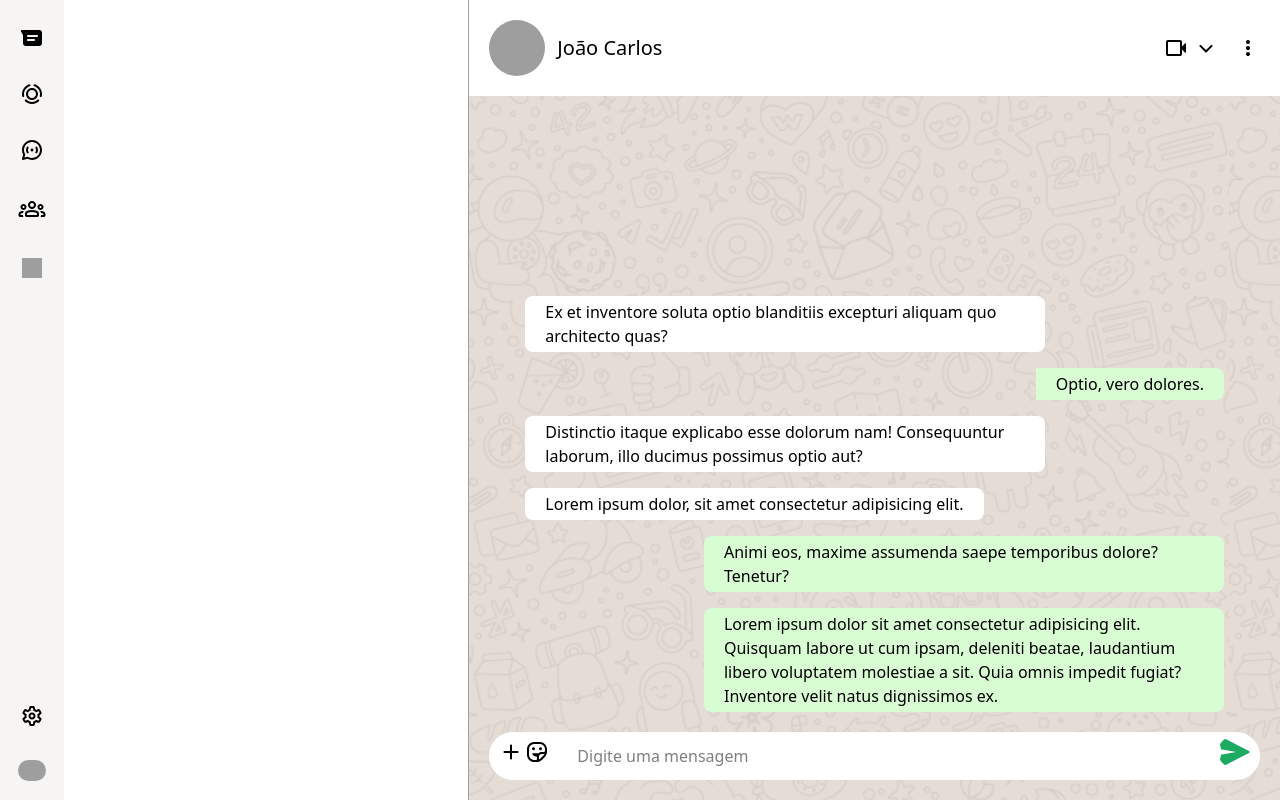
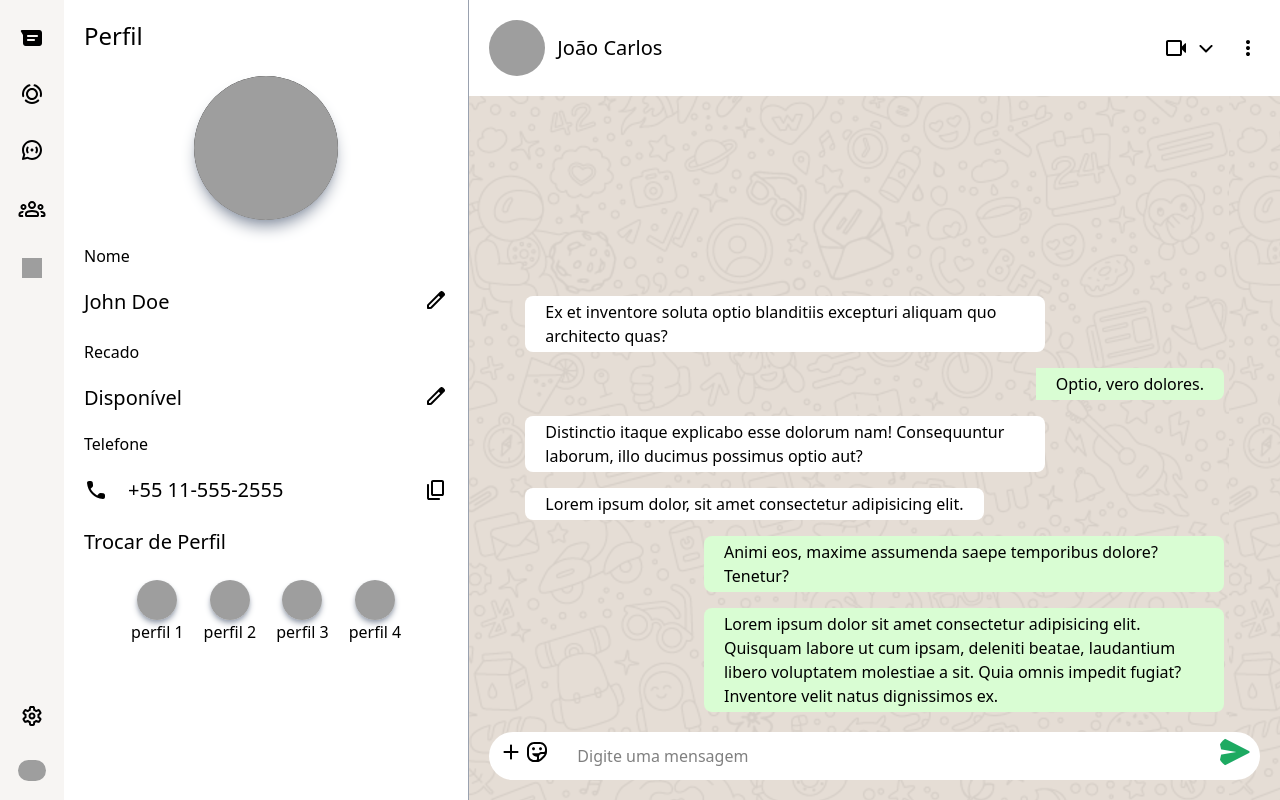
Before and after one commit to tabguimaraes/whatsapp-web, a website: page index.html in a window 1280 px wide. Both pictures are taken after a click on the element 32 px from the left and 774 px from the top of the page. Drawn offline with Linux system fonts and the light colour scheme; grey boxes are pictures that could not be loaded.

Commit message:
logica para alternar entre sessão contato e profile implementada.

```diff
--- a/index.html
+++ b/index.html
@@ -205,6 +205,7 @@
       class="flex h-full flex-col gap-6 overflow-auto border-r-1 border-gray-400 bg-white p-5"
       id="contactListSection"
     >
+      <div class="hidden flex-col gap-6" id="profileContainer">
         <h1 class="text-2xl font-medium">Perfil</h1>
 
         <div
@@ -347,8 +348,9 @@
             <p>perfil 4</p>
           </div>
         </div>
-      <!--   <header class="sticky p-5 pt-0" id="contactListHeader">
-        <div class="flex justify-between" id="headerContainder">
+      </div>
+      <header class="sticky p-5 pt-0" id="contactListHeader">
+        <div class="flex justify-between" id="headerContainer">
           <div id="logo">
             <svg
               viewBox="0 0 104 28"
@@ -593,7 +595,7 @@
             </p>
           </div>
         </div>
-      </div> -->
+      </div>
     </section>
     <main
       class="flex h-dvh flex-col overflow-hidden bg-[url(./img/whatsapp_bg.png)]"
--- a/script.js
+++ b/script.js
@@ -4,6 +4,8 @@ const container = {
   messageBoard: document.querySelector("#messageBoard"),
   receivedMessages: document.querySelectorAll(".receivedMessages div p"),
   sentMessages: document.querySelectorAll(".sentMessages div p"),
+  contactList: document.querySelector("#contactListContainer"),
+  profile: document.querySelector("#profileContainer"),
 };
 
 // Variavel para os elementos do form
@@ -12,6 +14,8 @@ const elemento = {
   input: document.querySelector("#inputSendMessage"),
   contact_list: document.querySelector("#contactListSection"),
   user_profile: document.querySelector("#userProfile"),
+
+  contact_header: document.querySelector("#contactListHeader"),
 };
 
 // console.log(elemento.user_profile);
@@ -34,11 +38,13 @@ elemento.form.addEventListener("submit", (evento) => {
 
 // Apaga a sessão contactlist para inserir a troca de perfil de usuário (ainda não implementado)
 elemento.user_profile.addEventListener("click", () => {
-  if (elemento.contact_list.hasChildNodes()) {
-    elemento.contact_list.innerHTML = "";
-  } else {
-    elemento.contact_list.innerHTML = contactList;
-  }
+  container.contactList.classList.toggle("hidden");
+
+  elemento.contact_header.classList.toggle("sticky");
+  elemento.contact_header.classList.toggle("hidden");
+
+  container.profile.classList.toggle("hidden");
+  container.profile.classList.toggle("flex");
 });
 
 function createMessage(mensagem) {
```
Also changed, not shown: src/output.css. Lines whose indentation alone changed are shown as unchanged.
